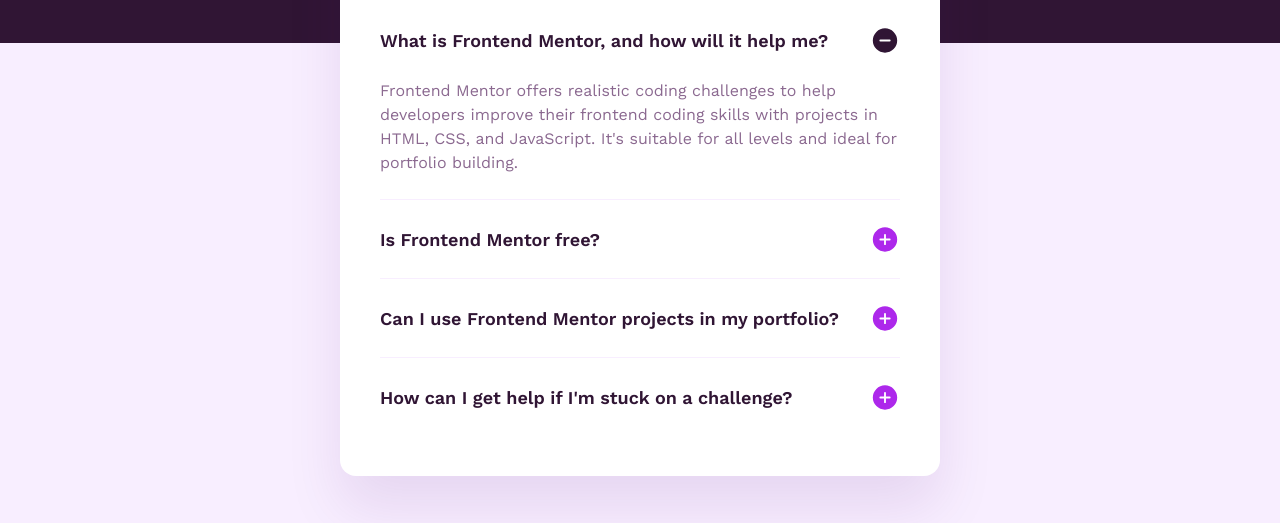
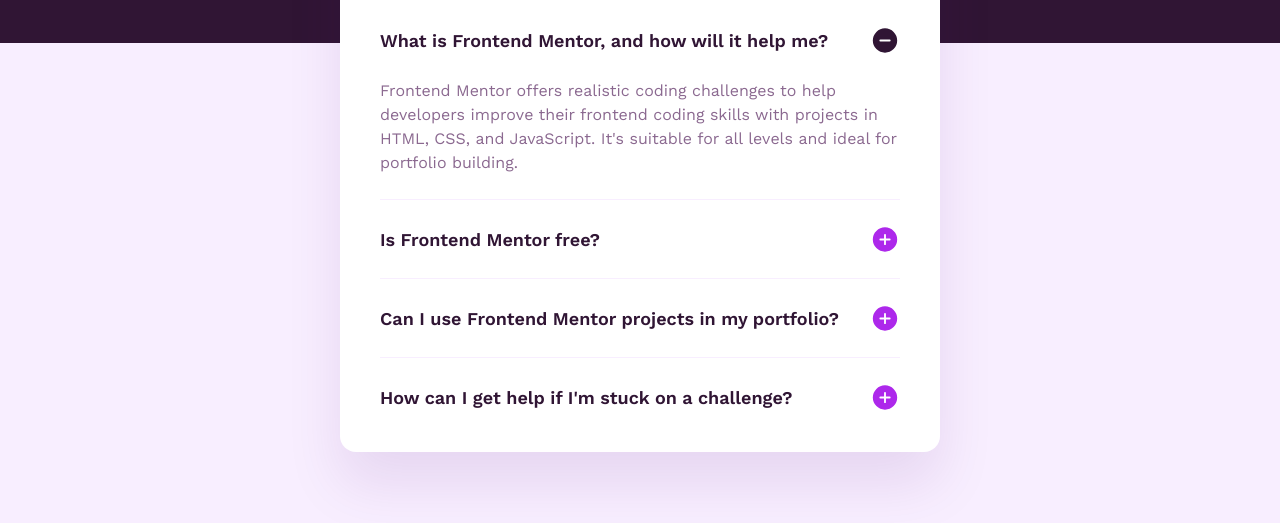
Before and after one commit to felix-stuff/frontendmentor-faq-accordion, a website: page index.html in a window 1280 px wide. Shown: the part 277-800 px from the top of the page. Drawn offline with Linux system fonts and the light colour scheme.

Commit message:
Adjust challenge solution to match design details

```diff
--- a/styles.css
+++ b/styles.css
@@ -69,7 +69,7 @@
 .accordion-container {
     background-color: #fff;
     border-radius: 0.5rem;
-    padding: 1.5rem;
+    padding: 1.5rem 1.5rem 0.25rem;
     margin: -5.5rem auto 3rem;
     position: relative;
     box-shadow: 0 2rem 3.5rem rgba(80, 0, 118, 0.1);
@@ -142,7 +142,7 @@
     .accordion-container {
         margin-top: -9.5rem;
         border-radius: 1rem;
-        padding: 2.5rem;
+        padding: 2.5rem 2.5rem 1rem;
     }
 
     .accordion__toggle {
```
